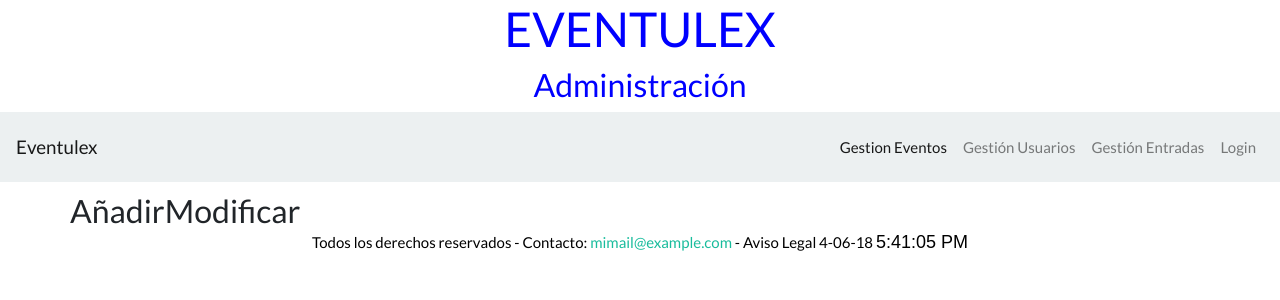
After one commit to Mgildev/eventulex2, a CodeIgniter app: page /eventulex2/index.php/eventulex/AdminEventos in a window 1280 px wide. The commit adds this page. Shown: the top 300 px of the page. Run offline with CodeIgniter, Linux system fonts and the light colour scheme; data that the repository does not hold is empty; some libraries are stand-ins or nearby versions.

Commit message:
Jordi cambios lunes 18-06-04

```diff
--- a/application/controllers/eventulex.php
+++ b/application/controllers/eventulex.php
@@ -58,9 +58,18 @@ class eventulex extends CI_Controller
               $this->session->set_userdata(array(
                 'alias' => $_POST['alias']
               ));
+              if($_POST['alias']!="admin")
+              {
                 $this->load->view('eventCabecera');
                 $this->load->view('eventUserPrivado');
                 $this->load->view('eventPie');
+              }
+              else
+              {
+                $this->load->view('eventCabeceraAdmin');
+                $this->load->view('eventAdministracion');
+                $this->load->view('eventPie');
+              }
             }
               else
               {
@@ -156,7 +165,8 @@ class eventulex extends CI_Controller
       $query = $this->eventulex_model->fichaEvento($evento);
       $data['query2'] = $this->eventulex_model->precioBajoEntrada($evento);
 
-
+      if( $query[0]->maps !="" && isset($query[0]->maps))
+      {
         $config['center'] = $query[0]->maps;
         $config['zoom'] = '15';
         $this->googlemaps->initialize($config);
@@ -165,7 +175,7 @@ class eventulex extends CI_Controller
         $marker['position'] = $query[0]->maps; //'37.176261, -3.597746';
         $this->googlemaps->add_marker($marker);
         $data['map'] = $this->googlemaps->create_map();
-
+      }
       $data['query']=$query;
 
       $this->load->view('eventCabecera');
@@ -266,4 +276,47 @@ class eventulex extends CI_Controller
       $data['codigoQR'] =$codigoQR;
       $this->load->view('eventImprimirTicketPDF',$data);
     }
+
+    /*public function AdminLogin()
+    {
+        $this->load->helper('url');
+        $this->load->helper('form');
+        $this->load->library('session');
+        $this->load->view('eventCabeceraAdmin');
+        $this->load->view('eventAccesoAdmin');
+        $this->load->view('eventPie');
+    }*/
+
+    public function AdminEventos()
+    {
+      $this->load->helper(array('form', 'url'));
+      $this->load->library(array('table','session'));
+      $this->load->model('eventulex_model','',TRUE);
+      $data['query'] = $this->eventulex_model->muestraEventos();
+      $this->load->view('eventCabeceraAdmin');
+      $this->load->view('eventAdminEvents',$data);
+      $this->load->view('eventPie');
     }
+
+    public function AdminUsuarios()
+    {
+      $this->load->helper(array('form', 'url'));
+      $this->load->library('table');
+      $this->load->library('session');
+      $this->load->view('eventCabeceraAdmin');
+
+
+      $this->load->view('eventPie');
+    }
+
+    public function AdminEntradas()
+    {
+      $this->load->helper(array('form', 'url'));
+      $this->load->library('table');
+      $this->load->library('session');
+      $this->load->view('eventCabeceraAdmin');
+
+
+      $this->load->view('eventPie');
+    }
+}
--- /dev/null
+++ b/application/views/eventAdminEvents.php
@@ -0,0 +1,10 @@
+<div class="container delante margen">
+	<div class="row">
+		<div>
+			<h3>Añadir</h3>
+		</div>
+		<div>
+			<h3>Modificar</h3>
+		</div>
+	</div>
+</div>
--- /dev/null
+++ b/application/views/eventCabeceraAdmin.php
@@ -0,0 +1,52 @@
+<!DOCTYPE html>
+<html lang="es">
+<head>
+<meta charset="utf-8">
+<script
+	src="https://code.jquery.com/jquery-3.3.1.js"
+	integrity="sha256-2Kok7MbOyxpgUVvAk/HJ2jigOSYS2auK4Pfzbm7uH60="
+	crossorigin="anonymous"></script>
+	<link href="https://stackpath.bootstrapcdn.com/bootstrap/4.1.0/css/bootstrap.min.css" rel="stylesheet" integrity="sha384-9gVQ4dYFwwWSjIDZnLEWnxCjeSWFphJiwGPXr1jddIhOegiu1FwO5qRGvFXOdJZ4" crossorigin="anonymous">
+	<script src="https://stackpath.bootstrapcdn.com/bootstrap/4.1.0/js/bootstrap.min.js" integrity="sha384-uefMccjFJAIv6A+rW+L4AHf99KvxDjWSu1z9VI8SKNVmz4sk7buKt/6v9KI65qnm" crossorigin="anonymous"></script>
+	<link href="https://stackpath.bootstrapcdn.com/bootswatch/4.1.1/flatly/bootstrap.min.css" rel="stylesheet" integrity="sha384-WuViQmTamrPyvMFZjf8te7HpKtdxuzV/HX1yG26a0d8yieIBr+beDf1ME99iX1cM" crossorigin="anonymous">
+	<script
+	src="https://code.jquery.com/jquery-3.3.1.js"
+	integrity="sha256-2Kok7MbOyxpgUVvAk/HJ2jigOSYS2auK4Pfzbm7uH60="
+	crossorigin="anonymous"></script>
+	<link rel = "stylesheet" type = "text/css" href = "<?php echo base_url(); ?>css/event.css">
+</head>
+
+<body>
+
+
+<div class="text-center texto">
+	<h1>EVENTULEX</h1>
+    <h3>Administración</h3>
+</div>
+<nav class="navbar navbar-expand-lg navbar-light bg-light">
+		<a class="navbar-brand" href="<?php echo site_url();?>/eventulex">Eventulex</a>
+		<button class="navbar-toggler" type="button" data-toggle="collapse" data-target="#navbarNavDropdown" aria-controls="navbarNavDropdown" aria-expanded="false" aria-label="Toggle navigation">
+			<span class="navbar-toggler-icon"></span>
+		</button>
+		<div class="collapse navbar-collapse" id="navbarNavDropdown">
+			<ul class="navbar-nav ml-auto">
+				<li class="nav-item active">
+					<a class="nav-link" href="<?php echo site_url();?>/AdminEventos">Gestion Eventos<span class="sr-only">(current)</span></a>
+				</li>
+				<li class="nav-item">
+					<a class="nav-link" href="<?php echo site_url();?>/eventulex/AdminUsuarios">Gestión Usuarios</a>
+				</li>
+				<li class="nav-item">
+					<a class="nav-link" href="<?php echo site_url();?>/eventulex/AdminEntradas">Gestión Entradas</a>
+				</li>
+					<?php
+						if($this->session->has_userdata('alias')){
+							echo "<li class='nav-item'><a class='nav-link login' href='". site_url()."/eventulex/perfil'>Perfil</a></li>";
+							echo "<li class='nav-item'><a class='nav-link login' href='". site_url()."/eventulex/logoutAdmin'>Logout</a></li>";
+						} else {
+							echo "<li class='nav-item'><a class='nav-link login' href='". site_url()."/eventulex/loginAdmin'>Login</a></li>";
+						}
+					?>
+			</ul>
+		</div>
+	</nav>
```
Also changed, not shown: application/views/eventAccesoAdmin.php (added, +25 -0 lines), application/views/eventAdministracion.php (added, +17 -0 lines), application/views/eventFichaEvento.php (+7 -2 lines), img/fondos/cuidado.jpg (added), img/sinLogo.jpg (added). Lines whose indentation alone changed are shown as unchanged.
